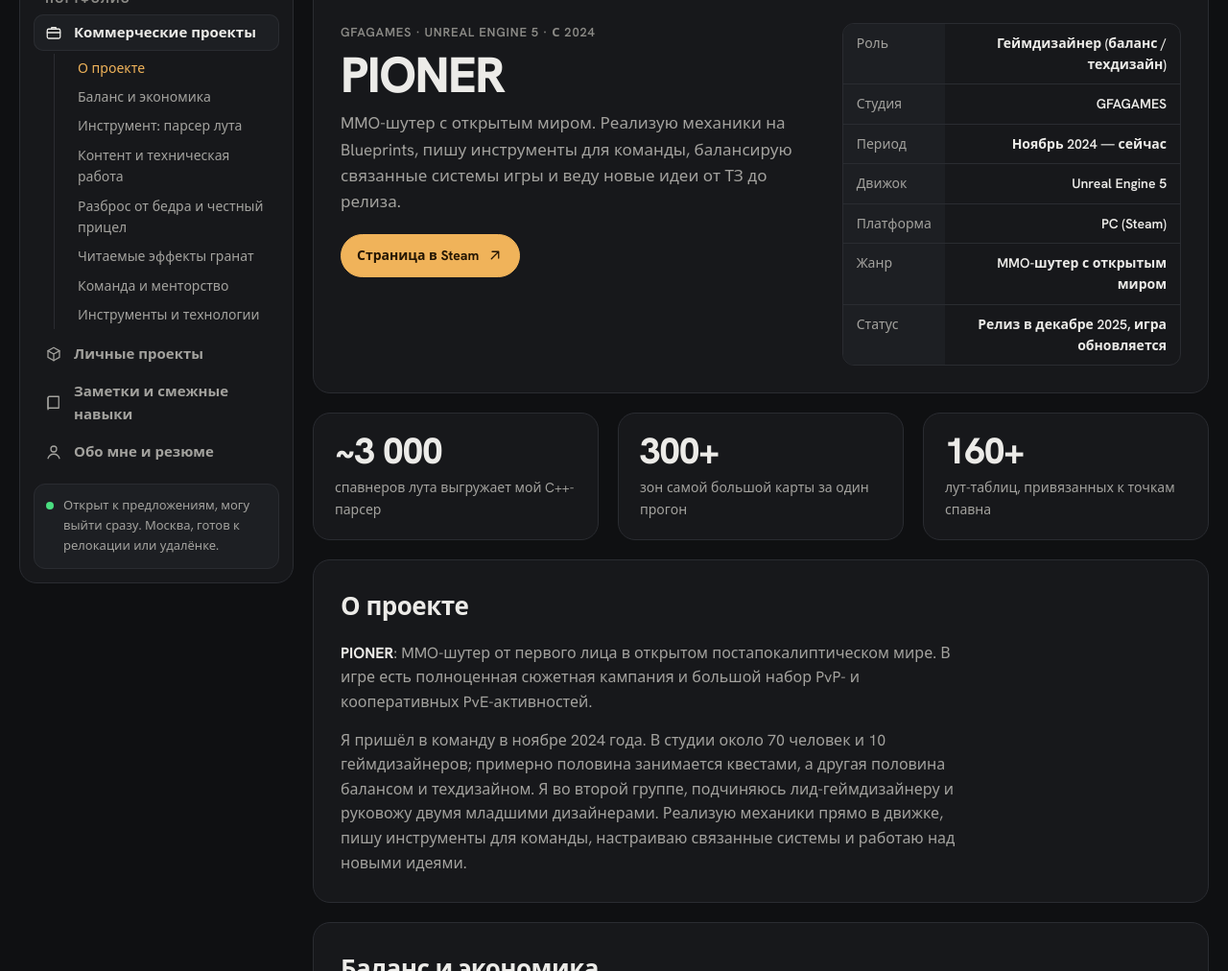
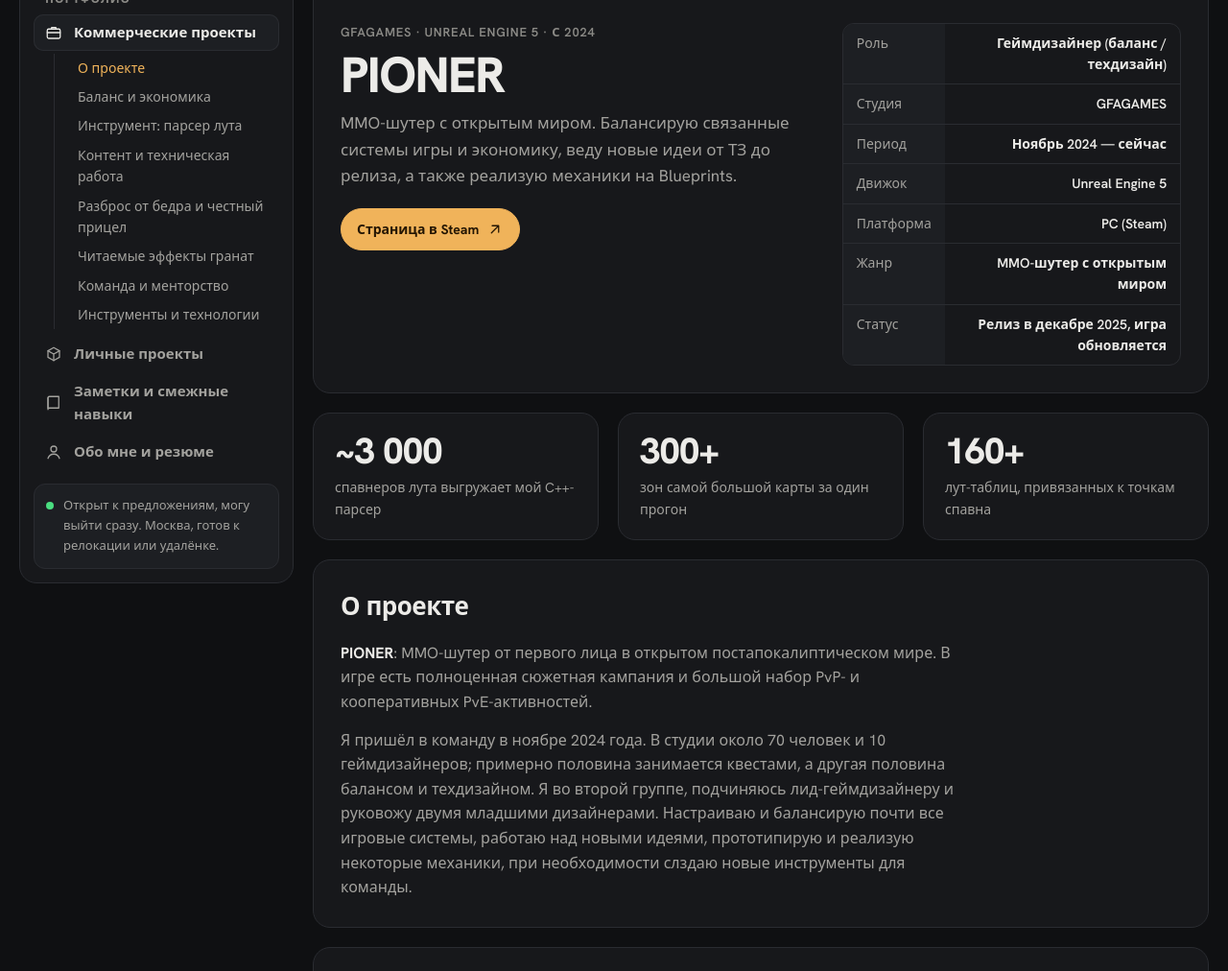
Before and after one commit to KhazirovTimur/KhazirovTimur.github.io, a Jekyll site: the page built from ru/experience/pioner.md, in a window 1280 px wide and 1400 px high. Shown: the part 388-1400 px from the top of the window at 96% size. Built offline with Jekyll 4.4.1, drawn with Linux system fonts in a browser that asks for light colours; some of the changed text lies outside the part shown.

Commit message:
Update pioner.md

```diff
--- a/ru/experience/pioner.md
+++ b/ru/experience/pioner.md
@@ -6,7 +6,7 @@
 order: 1
 title: PIONER
 eyebrow: "GFAGAMES · Unreal Engine 5 · с 2024"
-summary: "MMO-шутер с открытым миром. Реализую механики на Blueprints, пишу инструменты для команды, балансирую связанные системы игры и веду новые идеи от ТЗ до релиза."
+summary: "MMO-шутер с открытым миром. Балансирую связанные системы игры и экономику, веду новые идеи от ТЗ до релиза, а также реализую механики на Blueprints."
 cover: "https://cdn.cloudflare.steamstatic.com/steam/apps/3105890/header.jpg"
 cover_label: "UE5"
 accent: orange
@@ -42,7 +42,7 @@
 
 **PIONER**: MMO-шутер от первого лица в открытом постапокалиптическом мире. В игре есть полноценная сюжетная кампания и большой набор PvP- и кооперативных PvE-активностей.
 
-Я пришёл в команду в ноябре 2024 года. В студии около 70 человек и 10 геймдизайнеров; примерно половина занимается квестами, а другая половина балансом и техдизайном. Я во второй группе, подчиняюсь лид-геймдизайнеру и руковожу двумя младшими дизайнерами. Реализую механики прямо в движке, пишу инструменты для команды, настраиваю связанные системы и работаю над новыми идеями.
+Я пришёл в команду в ноябре 2024 года. В студии около 70 человек и 10 геймдизайнеров; примерно половина занимается квестами, а другая половина балансом и техдизайном. Я во второй группе, подчиняюсь лид-геймдизайнеру и руковожу двумя младшими дизайнерами. Настраиваю и балансирую почти все игровые системы, работаю над новыми идеями, прототипирую и реализую некоторые механики, при необходимости слздаю новые инструменты для команды.
 
 ## Баланс и экономика
 
```
Also changed, not shown: other parts of ru/experience/pioner.md (+4 -3 lines).
